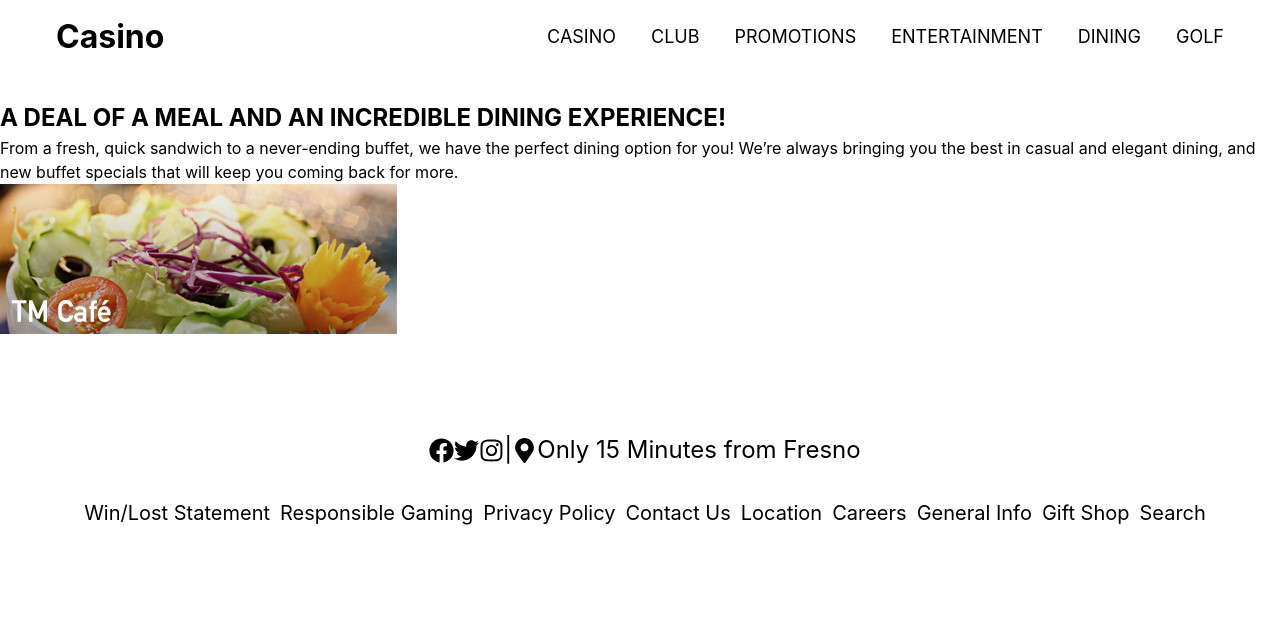
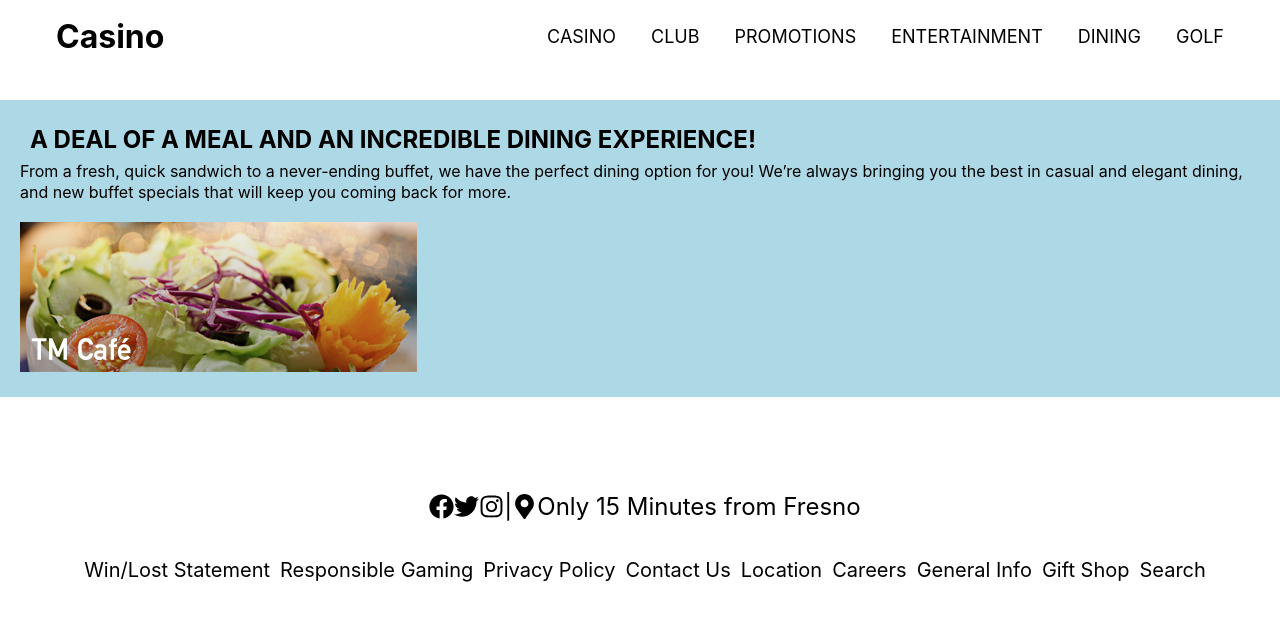
Before and after one commit to SoneThaya/casino-clone, a React (Create React App) app: page /dining in a window 1280 px wide. Shown: the top 620 px of the page. Built offline with nearby package versions, Linux system fonts and the light colour scheme.

Commit message:
styled dining, entertainment, golf, promotions component

```diff
--- a/src/pages/Dining.js
+++ b/src/pages/Dining.js
@@ -1,15 +1,20 @@
 import React from 'react';
 import cafe from '../images/tm_cafe_sm.jpg'
+import {ArticleStyles} from '../styles/Styles'
 
 const Dining = () => {
   return (
-    <div>
-      <div className="dining-info">
-        <h2>A DEAL OF A MEAL AND AN INCREDIBLE DINING EXPERIENCE!</h2>
-        <p>From a fresh, quick sandwich to a never-ending buffet, we have the perfect dining option for you! We’re always bringing you the best in casual and elegant dining, and new buffet specials that will keep you coming back for more.</p>
+    <ArticleStyles>
+        <div className='container'>
+          <div className="article-info">
+            <h2>A DEAL OF A MEAL AND AN INCREDIBLE DINING EXPERIENCE!</h2>
+            <p>From a fresh, quick sandwich to a never-ending buffet, we have the perfect dining option for you! We’re always bringing you the best in casual and elegant dining, and new buffet specials that will keep you coming back for more.</p>
+          </div>
+          <div className="article-images">
+            <img src={cafe} alt='cafe' />
+          </div>
       </div>
-      <img src={cafe} alt='cafe' />
-    </div>
+      </ArticleStyles>
   )
 }
 
--- a/src/pages/Entertainment.js
+++ b/src/pages/Entertainment.js
@@ -1,11 +1,16 @@
 import React from 'react'
+import {ArticleStyles} from '../styles/Styles'
 
 const Entertainment = () => {
   return (
-    <div>
-      <h2>BIG NAME ENTERTAINMENT EQUALS BIG FUN AT TABLE MOUNTAIN CASINO!</h2>
-      <p>Concert updates coming soon!</p>
-    </div>
+    <ArticleStyles>
+      <div className='container'>
+        <div className="article-info">
+          <h2>BIG NAME ENTERTAINMENT EQUALS BIG FUN AT TABLE MOUNTAIN CASINO!</h2>
+          <p>Concert updates coming soon!</p>
+        </div>
+      </div>
+    </ArticleStyles>
   )
 }
 
--- a/src/pages/Golf.js
+++ b/src/pages/Golf.js
@@ -1,8 +1,11 @@
-import React from 'react'
+import React from 'react';
+import {ArticleStyles} from '../styles/Styles'
 
 const Golf = () => {
   return (
-    <div>
+    <ArticleStyles>
+      <div className='container'>
+        <div className="article-info">
           <h2>EAGLE SPRINGS GOLF & COUNTRY CLUB</h2>
           <h4>Swing Into Action</h4>
           <p>Sitting on 140 acres of plush, rolling hills, Eagle Springs Golf & Country Club is the perfect way to unwind in Friant. The air is clean, the atmosphere serene and the greens impressive.  All open to guests at a great price!</p>
@@ -14,6 +17,8 @@ const Golf = () => {
 
           <p>Eagle Springs Golf & Country Club also offers breakfast and lunch, or check out the great variety of restaurants and buffets right across the street at Table Mountain Casino.</p>
         </div>
+      </div>
+    </ArticleStyles>
   )
 }
 
--- a/src/pages/Promotions.js
+++ b/src/pages/Promotions.js
@@ -1,11 +1,16 @@
 import React from 'react'
+import {ArticleStyles} from '../styles/Styles'
 
 const Promotions = () => {
   return (
-    <div>
-      <h2>TABLE MOUNTAIN OFFERS THE BEST CASINO PROMOTIONS IN THE CENTRAL VALLEY!</h2>
-      <p>Promotion Updates Coming Soon!</p>
-    </div>
+    <ArticleStyles>
+      <div className='container'>
+        <div className="article-info">
+        <h2>TABLE MOUNTAIN OFFERS THE BEST CASINO PROMOTIONS IN THE CENTRAL VALLEY!</h2>
+          <p>Promotion Updates Coming Soon!</p>
+          </div>
+      </div>
+    </ArticleStyles>
   )
 }
 
```
Lines whose indentation alone changed are shown as unchanged.
